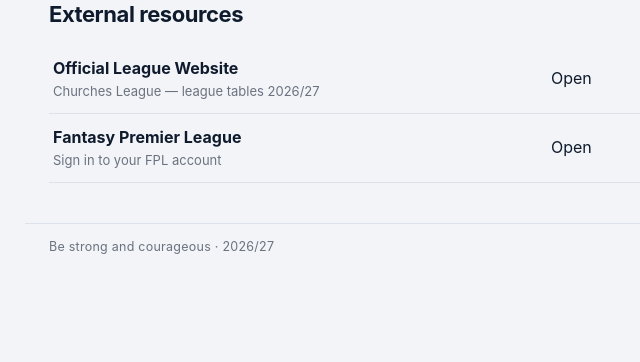
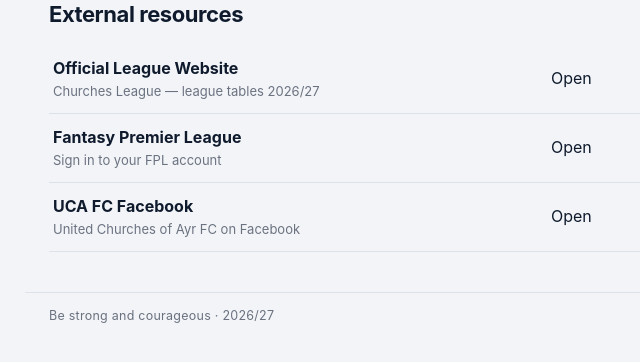
Before and after one commit to thollywood1888/united-churches-ayr, a FastAPI app: page /links in a window 1280 px wide. Shown: the part 184-546 px from the top of the page, without its empty margins (95-735 px from the left). Run offline with FastAPI, Linux system fonts and the light colour scheme; the visitor is signed in with stand-in values (Sample User, id 1).

Commit message:
Add UCA FC Facebook link to Links page
Co-Authored-By: Claude Sonnet 4.6 <noreply@anthropic.com>

```diff
--- a/app/templates/links.html
+++ b/app/templates/links.html
@@ -20,6 +20,13 @@
     </span>
     <a class="ghost" href="https://account.premierleague.com/as/authorize?client_id=bfcbaf69-aade-4c1b-8f00-c1cb8a193030&redirect_uri=https%3A%2F%2Ffantasy.premierleague.com%2F&response_type=code&scope=openid+profile+email+offline_access&state=6693d5360f3548f487ccbeaba3025282&code_challenge=xMbWKp9m4I3ZgrHVor0R2lQg9FNzSIJO-NE2o48M2Hs&code_challenge_method=S256&language=en" target="_blank" rel="noopener noreferrer">Open</a>
   </li>
+  <li>
+    <span style="flex:1">
+      <strong>UCA FC Facebook</strong>
+      <span class="when">United Churches of Ayr FC on Facebook</span>
+    </span>
+    <a class="ghost" href="https://www.facebook.com/p/UCA-FC-61563548153229/" target="_blank" rel="noopener noreferrer">Open</a>
+  </li>
 </ul>
 
 {% endblock %}
```
